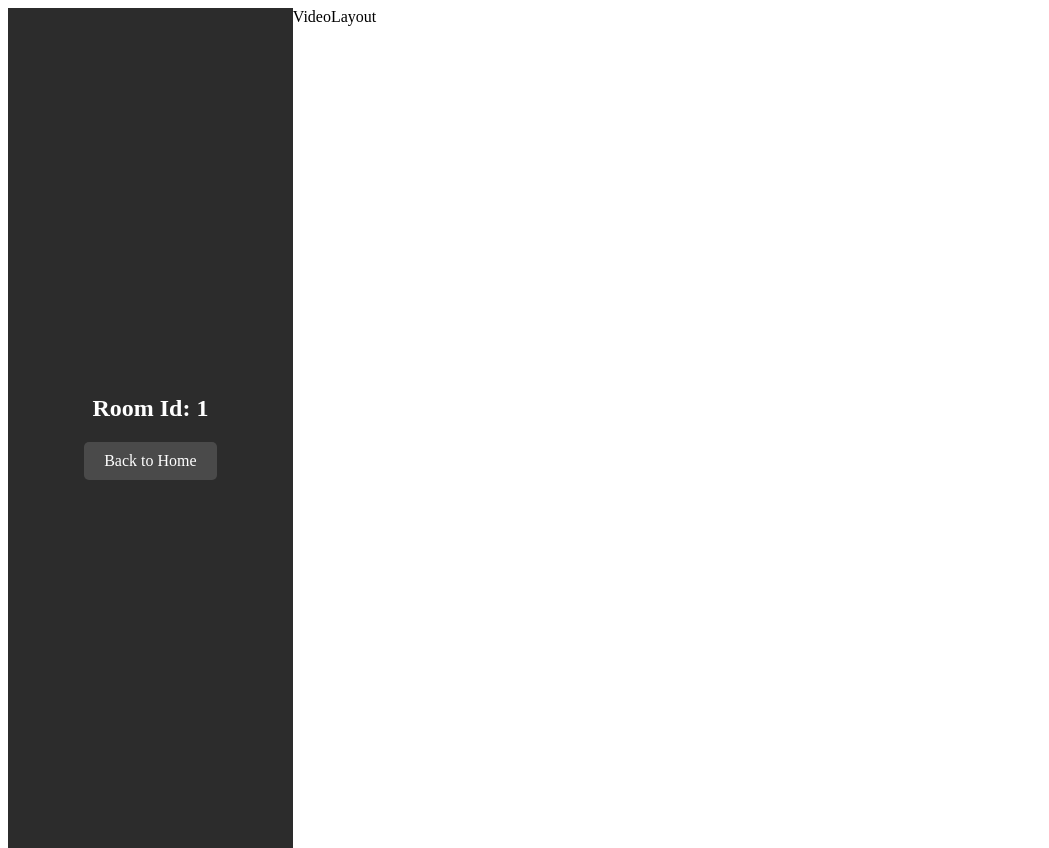
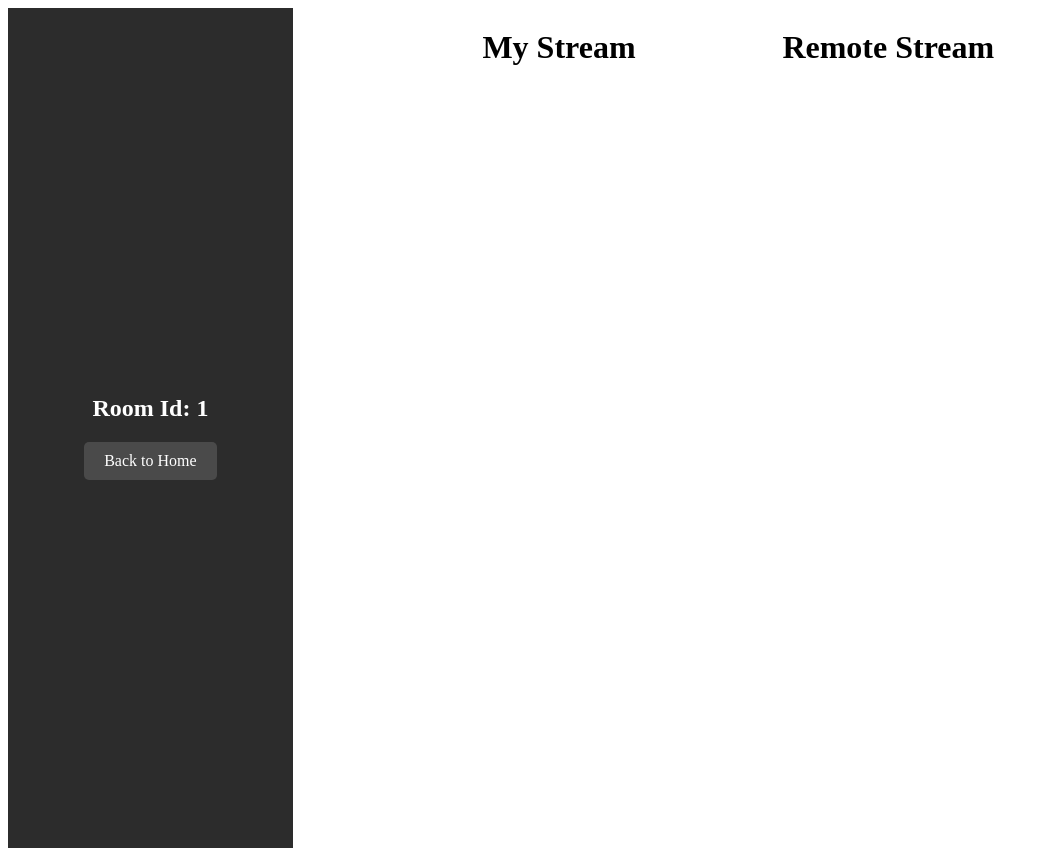
Before and after one commit to priyanshubiswas1/WebRTC, a React (Vite) app in the folder Client/: page /chat/1 in a window 1280 px wide. Shown: the whole page, without its empty margins (0-1049 px from the left). Built offline with nearby package versions, Linux system fonts and the light colour scheme.

Commit message:
added react player

```diff
--- a/Client/package.json
+++ b/Client/package.json
@@ -13,6 +13,7 @@
     "axios": "^1.7.9",
     "react": "^18.3.1",
     "react-dom": "^18.3.1",
+    "react-player": "^2.16.0",
     "react-router-dom": "^7.0.2",
     "socket.io-client": "^4.8.1",
     "zustand": "^5.0.2"
--- a/Client/src/components/VideoLayout/VideoLayout.css
+++ b/Client/src/components/VideoLayout/VideoLayout.css
@@ -0,0 +1,7 @@
+.streams{
+    height: 100%;
+    width: 100%;
+    display: flex;
+    align-items: start;
+    justify-content: center;
+}
--- a/Client/src/components/VideoLayout/VideoLayout.jsx
+++ b/Client/src/components/VideoLayout/VideoLayout.jsx
@@ -1,7 +1,21 @@
 import "./VideoLayout.css";
+import ReactPlayer from "react-player";
 
 const VideoLayout = () => {
-  return <div className="videolayout">VideoLayout</div>;
+  return (
+    <div className="videolayout">
+      <div className="streams">
+        <div className="myStream">
+          <h1>My Stream</h1>
+          <ReactPlayer height="200px" width="300px" />
+        </div>
+        <div className="remoteStream">
+          <h1>Remote Stream</h1>
+          <ReactPlayer height="200px" width="300px" />
+        </div>
+      </div>
+    </div>
+  );
 };
 
 export default VideoLayout;
```
Also changed, not shown: 1 other file (tests, documents, lock files or other folders).
